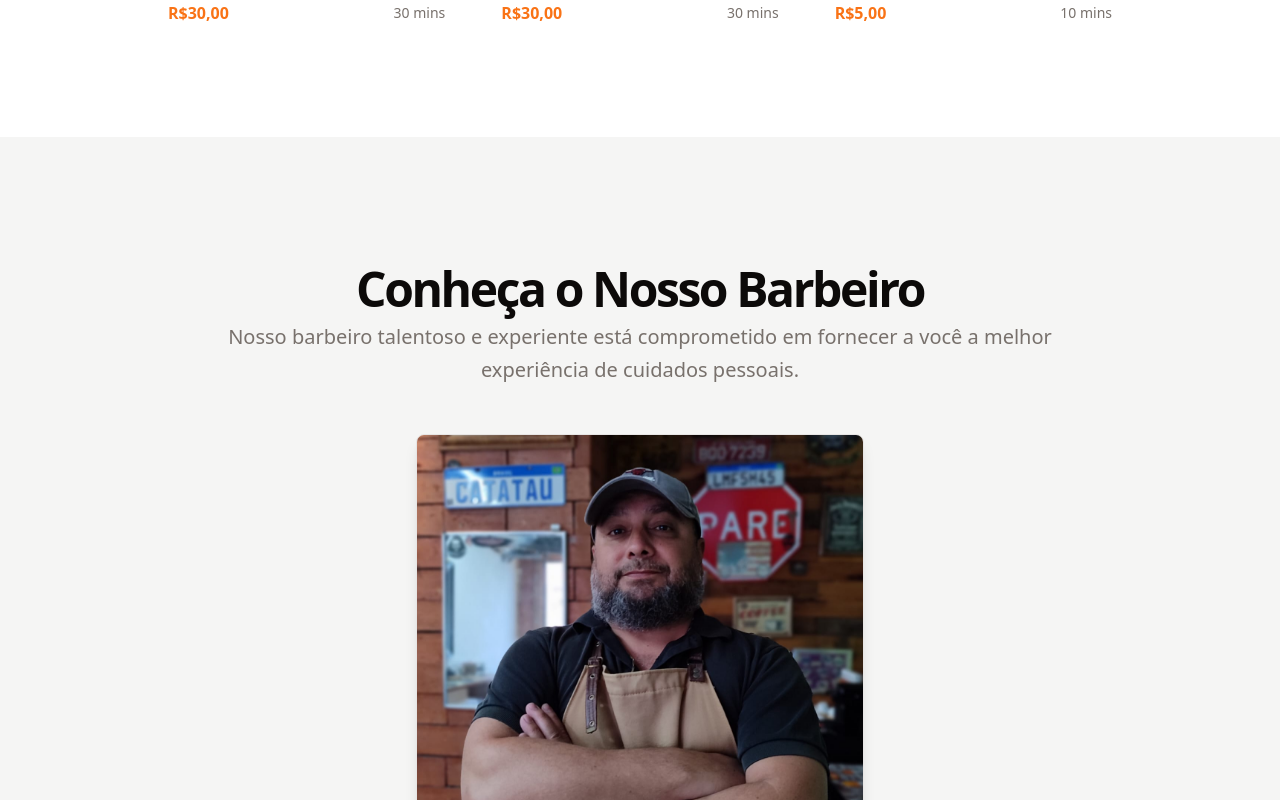
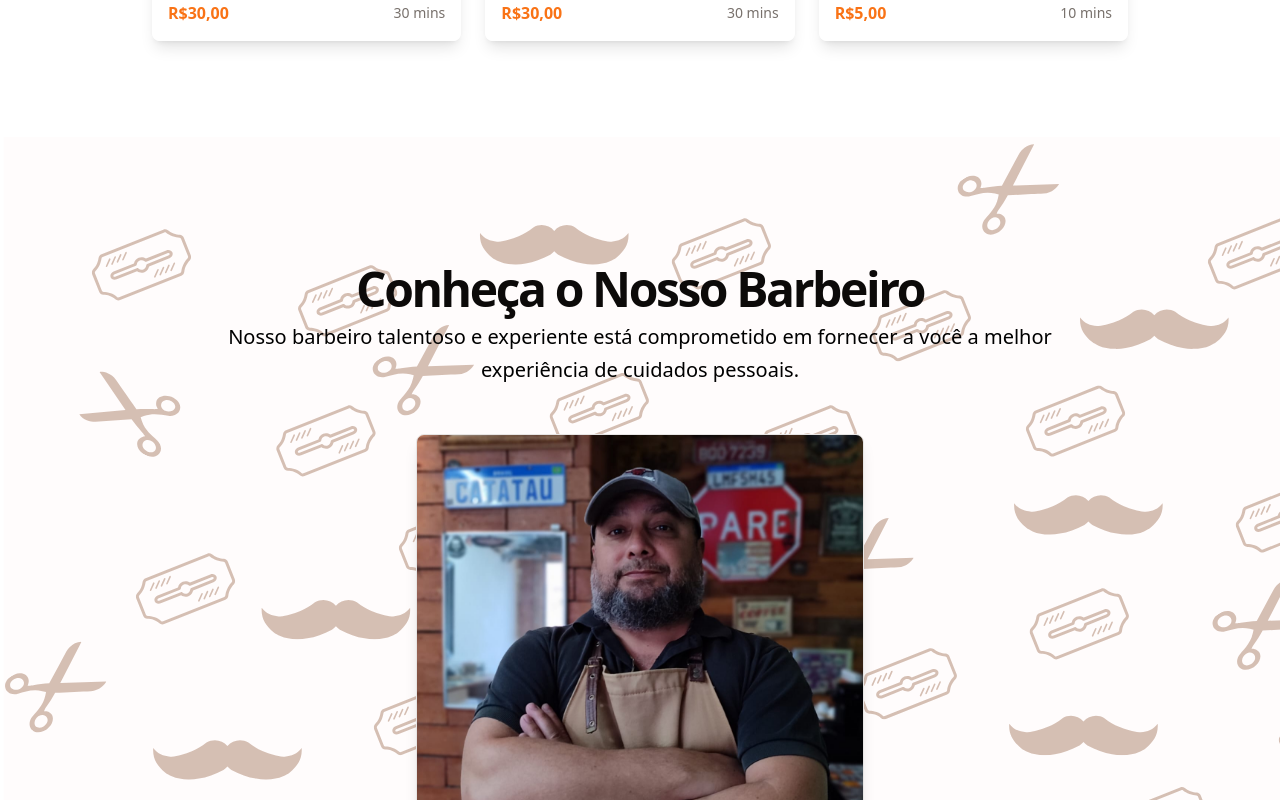
Before and after one commit to Kaue-Francisco/Barbearia, a React (Vite) app in the folder frontend/: page / in a window 1280 px wide. Shown: the part 1520-2320 px from the top of the page. Built offline with nearby package versions, Linux system fonts and the light colour scheme.

Commit message:
be-refactor: Add shadow to service images and update background image in TeamSection

```diff
--- a/frontend/src/pages/Home/Components/ServicesContent/ServicesContent.tsx
+++ b/frontend/src/pages/Home/Components/ServicesContent/ServicesContent.tsx
@@ -1,6 +1,7 @@
 import beardShave from "@/assets/beard-shave.png";
 import haircut from "@/assets/haircut.png";
 import eyebrow from "@/assets/eyebrow.png";
+
 
 export default function ServicesContent() {
   return (
@@ -16,7 +17,7 @@ export default function ServicesContent() {
           </div>
         </div>
         <div className="grid grid-cols-1 gap-6 mt-8 md:grid-cols-2 lg:grid-cols-3">
-          <div className="relative overflow-hidden rounded-lg group">
+          <div className="relative overflow-hidden rounded-lg group shadow-lg">
             <img
               src={haircut}
               alt="Barber cutting hair"
@@ -36,7 +37,7 @@ export default function ServicesContent() {
               </div>
             </div>
           </div>
-          <div className="relative overflow-hidden rounded-lg group">
+          <div className="relative overflow-hidden rounded-lg group shadow-lg">
             <img
               src={beardShave}
               alt="Barber shaving beard"
@@ -56,7 +57,7 @@ export default function ServicesContent() {
               </div>
             </div>
           </div>
-          <div className="relative overflow-hidden rounded-lg group">
+          <div className="relative overflow-hidden rounded-lg group shadow-lg">
             <img
               src={eyebrow}
               alt="Eyebrow shaping"
--- a/frontend/src/pages/Home/Components/TeamSection/TeamSection.tsx
+++ b/frontend/src/pages/Home/Components/TeamSection/TeamSection.tsx
@@ -2,15 +2,16 @@ import { Button } from "@/components/ui/button";
 import { Card, CardContent } from "@/components/ui/card";
 import { Link } from "react-router-dom";
 import barberImage from "@/assets/mestre.jpeg";
+import barberShopImage from "@/assets/background.png";
 
 export default function TeamSection() {
     return (
-        <section className="w-full py-12 md:py-24 lg:py-32 bg-muted">
+        <section className="w-full py-12 md:py-24 lg:py-32 bg-muted" style={{backgroundImage: `url(${barberShopImage})`}}>
             <div className="container px-4 md:px-6">
                 <div className="flex flex-col items-center justify-center space-y-4 text-center">
                     <div className="space-y-2">
                         <h2 className="text-3xl font-bold tracking-tighter sm:text-4xl md:text-5xl">Conheça o Nosso Barbeiro</h2>
-                        <p className="mx-auto max-w-[900px] text-muted-foreground md:text-xl/relaxed lg:text-base/relaxed xl:text-xl/relaxed">
+                        <p className="mx-auto max-w-[900px] text-black md:text-xl/relaxed lg:text-base/relaxed xl:text-xl/relaxed">
                             Nosso barbeiro talentoso e experiente está comprometido em fornecer a você a melhor experiência de cuidados pessoais.
                         </p>
                     </div>
```
Also changed, not shown: frontend/src/assets/background.png (added).
